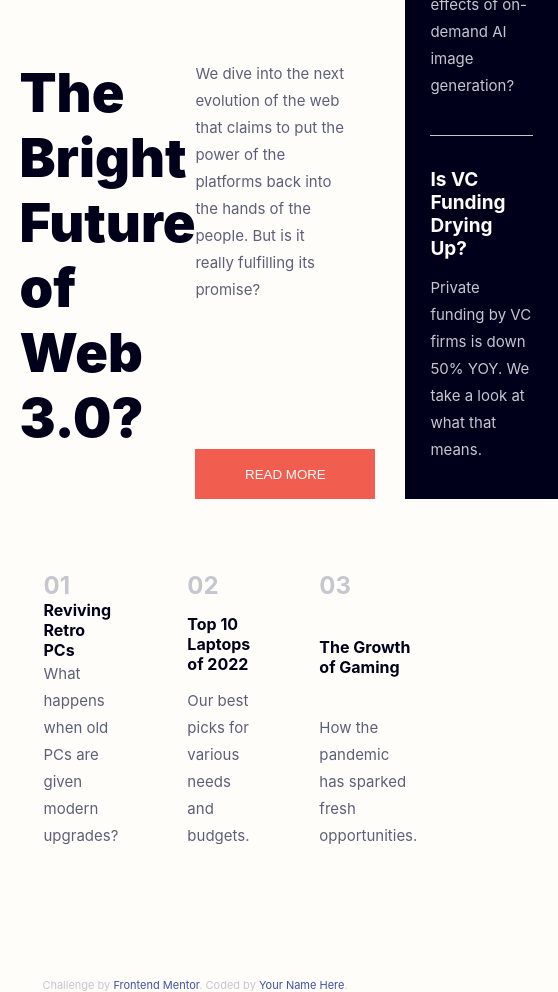
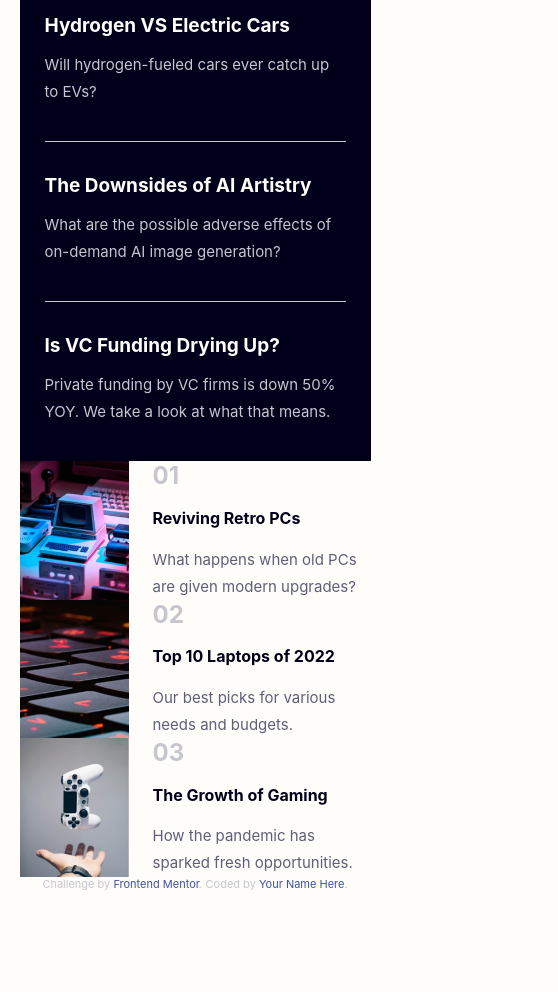
Before and after one commit to zeynabmvs/NewsHomePage, a website: page index.html in a window 390 px wide. Shown: the part 688-1680 px from the top of the page, 558 px wide, since content can reach past the window. After the commit the page ends 1579 px from the top, so only its background shows below. Drawn offline with nearby package versions, Linux system fonts and the light colour scheme; files that its build step writes are made by us from their sources.

Commit message:
responsive grid and flex for mobile

```diff
--- a/assets/scss/components/header.scss
+++ b/assets/scss/components/header.scss
@@ -99,7 +99,7 @@
         justify-content: space-between;
 
         li {
-            transition: all 100ms ease-in-out;
+            transition: all 200ms ease-in-out;
 
             &:not(:last-child) {
                 padding-right: rem(35);
--- a/assets/scss/components/main.scss
+++ b/assets/scss/components/main.scss
@@ -2,18 +2,32 @@
 
 .main {
     display: grid;
+    grid-template-columns: 1fr;
+    grid-template-rows: auto auto;
+
+    @include breakpoint(medium) {
         grid-template-columns: 2fr 1fr;
         grid-template-rows: 1fr;
         gap: rem(30);
         margin-bottom: rem(72);
+    }
 
     .feature {
         display: grid;
+        grid-template-areas:
+            "f_image"
+            "f_title"
+            "f_content";
+        grid-template-columns: auto;
+        grid-template-rows: repeat(3, auto);
+
+        @include breakpoint(medium) {
             grid-template-areas:
                 "f_image f_image"
                 "f_title f_content";
             grid-template-rows: 3fr 2fr;
             grid-template-columns: 1fr 1fr;
+        }
 
         &__image {
             grid-area: f_image;
@@ -92,10 +106,17 @@
 
 .articles {
     display: grid;
+    grid-template-columns: auto;
+    grid-template-rows: repeat(1fr);
+    // gap: rem(45);
+    // margin-bottom: rem(129);
+
+    @include breakpoint(medium) {
         grid-template-columns: repeat(3, 1fr);
         grid-template-rows: 1fr;
         gap: rem(45);
         margin-bottom: rem(129);
+    }
 
     .article {
         display: grid;
--- a/assets/scss/globals/container.scss
+++ b/assets/scss/globals/container.scss
@@ -4,6 +4,10 @@
     max-width: 90%;
     margin: 0 auto;
 
+    // @include breakpoint(medium) {
+    //     max-width: 45em;
+    // }
+
     @include breakpoint(large) {
         max-width: 69.5rem;
     }
--- a/assets/scss/util/breakpoints.scss
+++ b/assets/scss/util/breakpoints.scss
@@ -1,4 +1,3 @@
-// sizes are from Bootstrap breakpoints
 // 576px, 768px, 1024, 1200px, 1400px
 $breakpoints-up: (
 	"small": "36em",
--- a/index.html
+++ b/index.html
@@ -26,6 +26,7 @@
 
 <body>
   <div class="overlay"></div>
+  <div class="container">
 
   <header class="header">
 
@@ -42,7 +43,7 @@
       </nav>
     </div>
 
-    <div class="container">
+    <!-- <div class="container"> -->
       <div class="header__wrapper">
 
         <a href="#" class="header__logo">
@@ -66,9 +67,8 @@
         </nav>
 
       </div>
-    </div>
+    <!-- </div> -->
   </header>
-  <div class="container">
 
     <main class="main">
       <article class="feature">
```
Lines whose indentation alone changed are shown as unchanged.
